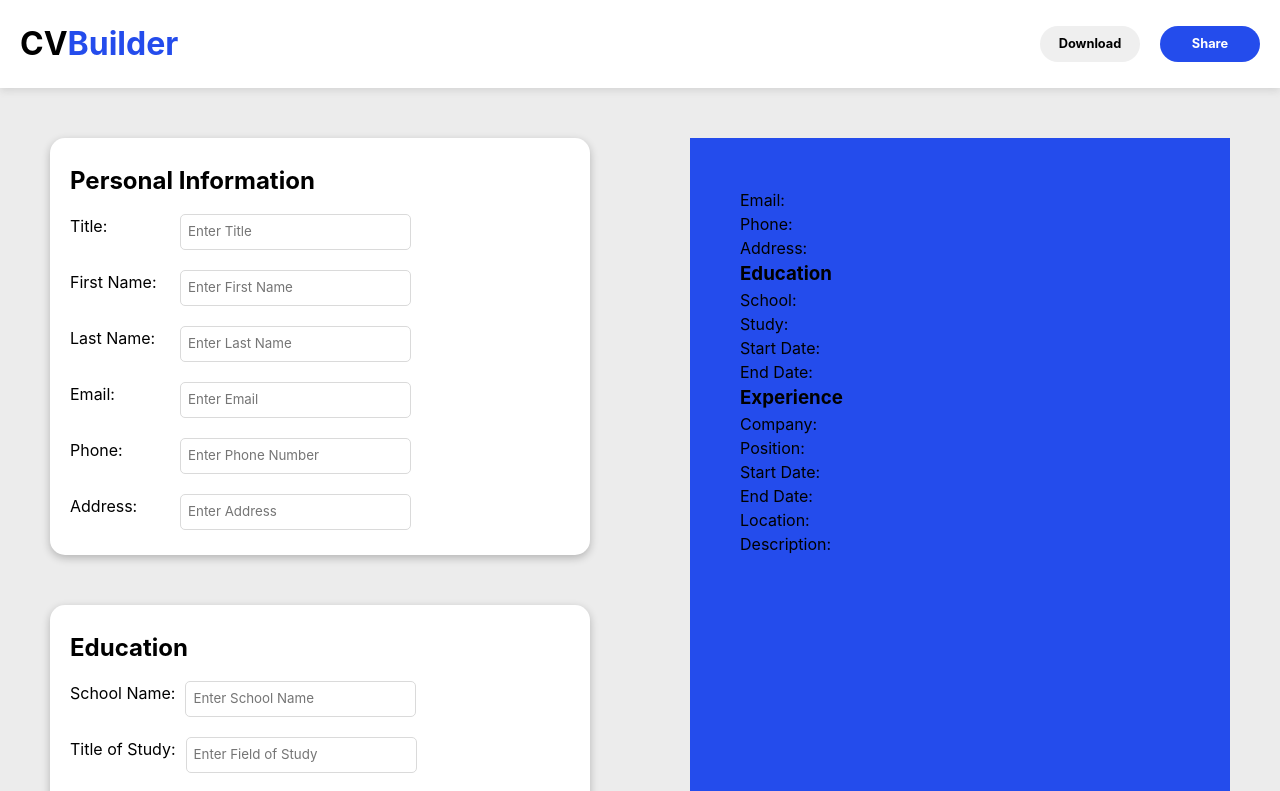
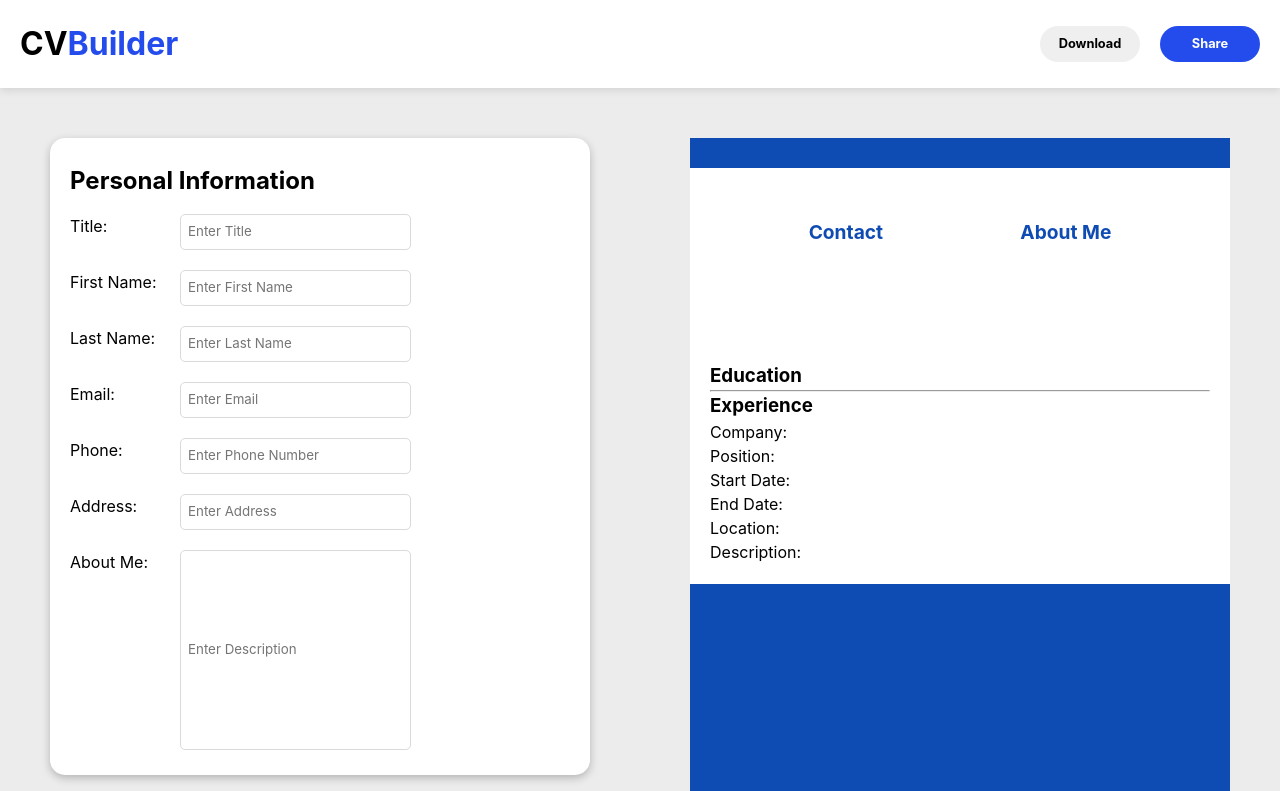
Before and after one commit to Eternum101/cv-application, a React (Vite) app: page / in a window 1280 px wide. Shown: the top 791 px of the page. Built offline with nearby package versions, Linux system fonts and the light colour scheme.

Commit message:
Modified PersonalInfo.jsx, content.jsx & PreviewCV.jsx Modified Styling for PreviewCV

```diff
--- a/src/components/PersonalInfo.jsx
+++ b/src/components/PersonalInfo.jsx
@@ -71,6 +71,18 @@ const PersonalInfo = ({ personalInfo, onChange }) => {
                 onChange={onChange}
               />
             </div>
+            <div className='input-container'>
+              <label htmlFor="aboutMe">About Me:</label>
+              <input
+                type="text"
+                id="aboutMe"
+                name="aboutMe"
+                placeholder='Enter Description'
+                className='input-about'
+                value={personalInfo.aboutMe}
+                onChange={onChange}
+              />
+            </div>
             {/* Add more input fields for other personal information (e.g., date of birth, nationality, etc.) */}
           </form>
         </div>
--- a/src/components/PreviewCV.jsx
+++ b/src/components/PreviewCV.jsx
@@ -5,20 +5,30 @@ const PreviewCV = ({ personalInfo, education, experience }) => {
           <h2>{personalInfo.firstName} {personalInfo.lastName}</h2>
           <h3>{personalInfo.title}</h3>
         </div>
+      <div className="resume-personal">
         <div className="resume-contact">
           {/* Display Personal Information */}
-          <p>Email: {personalInfo.email}</p>
-          <p>Phone: {personalInfo.phone}</p>
-          <p>Address: {personalInfo.address}</p>
-
+          <h4>Contact</h4>
+          <p>{personalInfo.email}</p>
+          <p>{personalInfo.phone}</p>
+          <p>{personalInfo.address}</p>
+        </div>
+        <div className="resume-aboutme">
+          <h4>About Me</h4>
+          <p>{personalInfo.aboutMe}</p>
+        </div>
+      </div>
+      <div className="resume-education">
           {/* Display Education Information */}
           <h3>Education</h3>
-          <p>School: {education.schoolName}</p>
-          <p>Study: {education.studyTitle}</p>
-          <p>Start Date: {education.studyStartDate}</p>
-          <p>End Date: {education.studyEndDate}</p>
-        </div>
+          <hr></hr>
+        <div className="resume-education-desc"></div>
+          <p>{education.studyStartDate}</p>
+          <p>{education.studyEndDate}</p>
+          <p>{education.schoolName}</p>
+          <p>{education.studyTitle}</p>
         <div>
+      </div>
           {/* Display Experience Information */}
           <h3>Experience</h3>
           <p>Company: {experience.companyName}</p>
--- a/src/content.jsx
+++ b/src/content.jsx
@@ -13,6 +13,7 @@ export default function Content () {
         email: '',
         phone: '',
         address: '',
+        aboutMe: '',
       });
 
       const [education, setEducation] = useState({
--- a/src/style.css
+++ b/src/style.css
@@ -1,6 +1,7 @@
 :root {
     --accent-colour-1: #244cec;
     --accent-colour-2: rgb(255, 255, 255);
+    --accent-colour-3: #0E4BB3;
 }
 
 * {
@@ -63,7 +64,6 @@ body {
     padding: 25px 20px;
     background-color: var(--accent-colour-2);
     border-radius: 15px;
-    max-width: 700px;
     box-shadow: rgba(0, 0, 0, 0.24) 0px 3px 8px;
 }
 
@@ -95,11 +95,13 @@ input {
     outline: none;
 }
 
+.input-about {
+    min-height: 200px;
+}
+
 .prev-resume {
-    background-color: var(--accent-colour-2);
     margin: 50px;
-    padding: 50px;
-    background-color: var(--accent-colour-1);
+    background-color: var(--accent-colour-3);
 }
 
 .resume-header {
@@ -108,6 +110,7 @@ input {
     justify-content: center;
     align-items: center;
     color: white;
+    padding: 15px;
 }
 
 .resume-header h2 {
@@ -117,3 +120,38 @@ input {
 .resume-header h3 {
     color: rgba(255, 255, 255, 0.842);
 }
+
+.resume-personal {
+    display: flex;
+    justify-content: space-around;
+    background-color: var(--accent-colour-2);
+    padding: 50px;
+}
+
+.resume-personal h4 {
+    font-size: 1.2rem;
+    color: var(--accent-colour-3);
+}
+
+.resume-contact {
+    display: flex;
+    flex-direction: column;
+    gap: 15px;
+}
+
+
+.resume-aboutme {
+    display: flex;
+    flex-direction: column;
+    gap: 15px;
+}
+
+.resume-education {
+    background-color: white;
+    padding: 20px;
+}
+
+.resume-education-desc {
+    display: flex;
+    flex-direction: row;
+}
```
